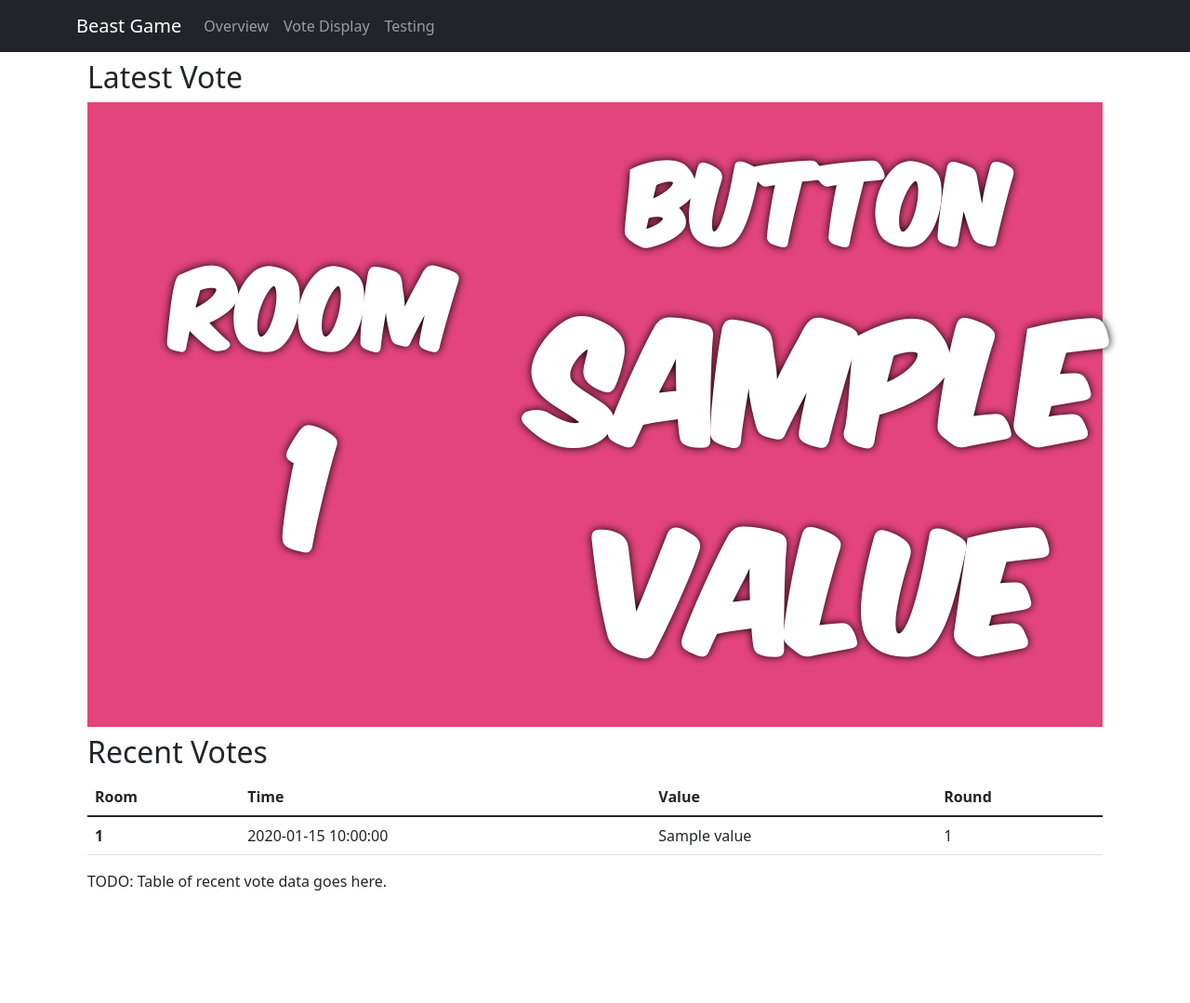
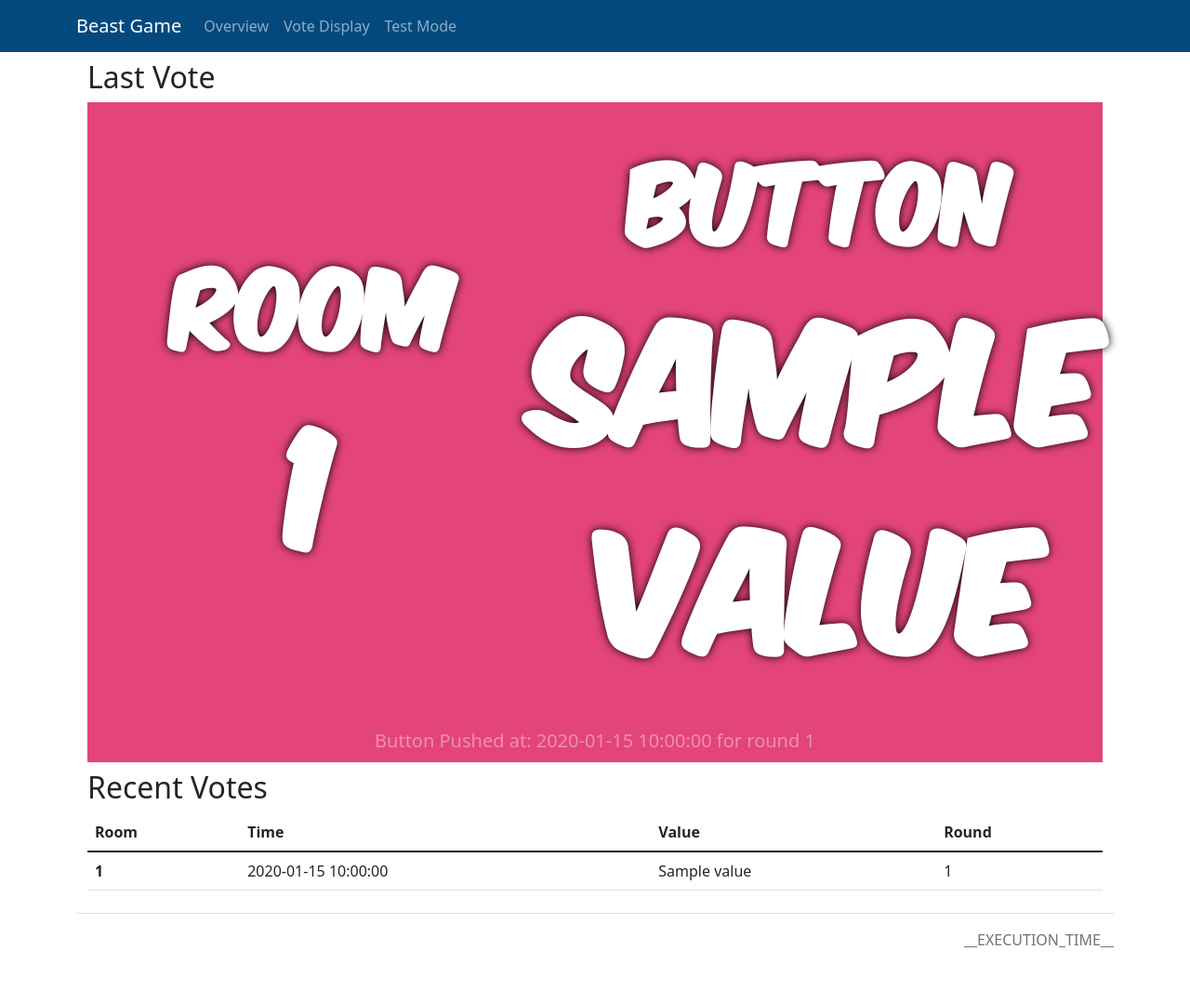
Before and after one commit to geerlingguy/beast-challenge, a Flask app: template leader-app/templates/test.html in a window 1280 px wide. Shown: the whole page at 93% size. Before the commit the page ends 958 px from the top, so only its background shows below. Run offline with Flask 2, Linux system fonts and the light colour scheme; the template is opened without the code that fills it: most values are stand-ins (such as "Sample title", 1, 10 or a date in 2020).

Commit message:
Make Test Mode a bit more useful.

```diff
--- a/leader-app/app.py
+++ b/leader-app/app.py
@@ -1,5 +1,6 @@
 import sqlite3
-from flask import Flask, json, jsonify, request, make_response, render_template
+import time
+from flask import Flask, json, jsonify, request, make_response, render_template, g
 
 app = Flask(__name__)
 
@@ -98,3 +99,24 @@ def round():
     if request.method == 'POST':
         response = make_response(jsonify({'Rounds': 'This route has not yet been implemented.'}), 501)
         return response
+
+
+@app.before_request
+def before_request():
+    if app.debug:
+        g.start = time.time()
+
+
+@app.after_request
+def after_request(response):
+    if app.debug:
+        diff = (time.time() - g.start) * 1000
+        print(diff)
+        diff_string = format(diff, '.3f')
+        if ((response.response) and
+            (200 <= response.status_code < 300) and
+            (response.content_type.startswith('text/html'))):
+            replacement_text = 'Page rendered in ' + diff_string + ' ms'
+            response.set_data(response.get_data().replace(
+                b'__EXECUTION_TIME__', replacement_text.encode()))
+    return response
--- a/leader-app/static/custom.css
+++ b/leader-app/static/custom.css
@@ -9,8 +9,8 @@
     font-style: normal;
 }
 
-.navbar-beast {
-    background-color: #0992f9;
+nav.navbar-beast {
+    background-color: #03497d;
 }
 
 /* Home page */
@@ -33,19 +33,28 @@
     font-size: 150px;
 }
 
-/* Testing Page */
-table.latest-vote {
+/* Test Mode Page */
+.latest-vote {
     width: 100%;
     background-color: #E3447C;
-    font-family: komika_axisregular, Arial;
     color: #fff;
-    font-size: 100px;
-    text-shadow: 0 0 10px #000;
-    text-align: center;
-    vertical-align: middle;
-    font-weight: bold;
 }
 
-table.latest-vote .value {
+.latest-vote table {
+    font-size: 100px;
+    font-family: komika_axisregular, Arial;
+    font-weight: bold;
+    text-shadow: 0 0 10px #000;
+    vertical-align: middle;
+    text-align: center;
+    width: 100%;
+}
+
+.latest-vote .value {
     font-size: 150px;
 }
+
+.latest-vote .vote-metadata {
+    font-size: 20px;
+    opacity: .4;
+}
--- a/leader-app/templates/base.html
+++ b/leader-app/templates/base.html
@@ -11,7 +11,7 @@
     <link rel="stylesheet" href="{{ url_for('static', filename='custom.css') }}">
 </head>
 <body>
-    <nav class="navbar navbar-expand-lg navbar-dark bg-dark navbar-beast">
+    <nav class="navbar navbar-expand-lg navbar-dark navbar-beast">
       <div class="container">
         <a class="navbar-brand" href="{{ url_for('index') }}">Beast Game</a>
         <ul class="navbar-nav me-auto mb-2 mb-lg-0">
@@ -22,13 +22,16 @@
                 <a class="nav-link{{ ' active' if page == 'tally' }}" href="/tally">Vote Display</a>
             </li>
             <li class="nav-item">
-                <a class="nav-link{{ ' active' if page == 'test' }}" href="/test">Testing</a>
+                <a class="nav-link{{ ' active' if page == 'test' }}" href="/test">Test Mode</a>
             </li>
         </ul>
       </div>
     </nav>
     <main role="main" class="container">
         {% block content %} {% endblock %}
+        <footer class="py-3 my-4 border-top">
+            <p class="text-end text-muted">__EXECUTION_TIME__</p>
+        </footer>
     </main>
     <!-- Bootstrap JS -->
     <!-- TODO SWITCH TO LOCAL (non-CDN) COPY! -->
--- a/leader-app/templates/test.html
+++ b/leader-app/templates/test.html
@@ -2,8 +2,9 @@
 
 {% block content %}
     <div class="container mt-2 test-display">
-        <h2>Latest Vote</h2>
-            <table class="latest-vote">
+        <h2>Last Vote</h2>
+            <div class="latest-vote">
+                <table>
                     <tr>
                         <td class="pt-4 pb-5" style="width: 50%;">
                             <span class="label">Room</span><br>
@@ -13,8 +14,10 @@
                             <span class="label">Button</span><br>
                             <span class="value">{{ votes[0].value }}</span>
                         </td>
+                    </tr>
+                </table>
+                <div class="text-center vote-metadata pb-2">Button Pushed at: {{ votes[0].created }} for round {{ votes[0].round_id }}</div>
             </div>
-            </table>
         <h2 class="mt-2">Recent Votes</h2>
         <table class="table">
             <thead>
@@ -26,6 +29,7 @@
                 </tr>
             </thead>
             <tbody>
+                {% set _votes = votes.pop(0) %}
                 {% for vote in votes %}
                 <tr>
                     <th scope="row">{{ vote.room_id }}</th>
@@ -36,7 +40,6 @@
                 {% endfor %}
               </tbody>
         </table>
-        <p>TODO: Table of recent vote data goes here.</p>
     </div>
     <!-- Refresh page every 5 seconds -->
     <script type="text/javascript">
```
Also changed, not shown: README.md, 5 other files. Lines whose indentation alone changed are shown as unchanged.
